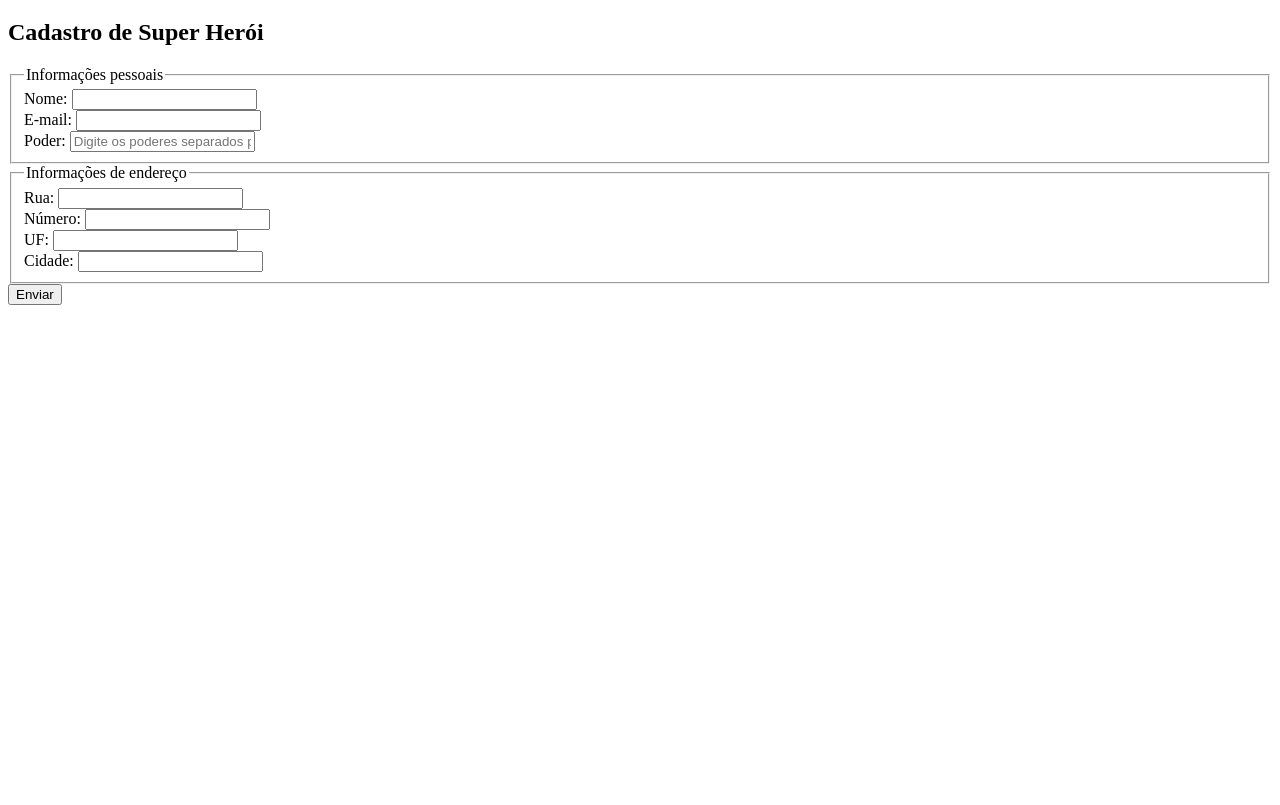
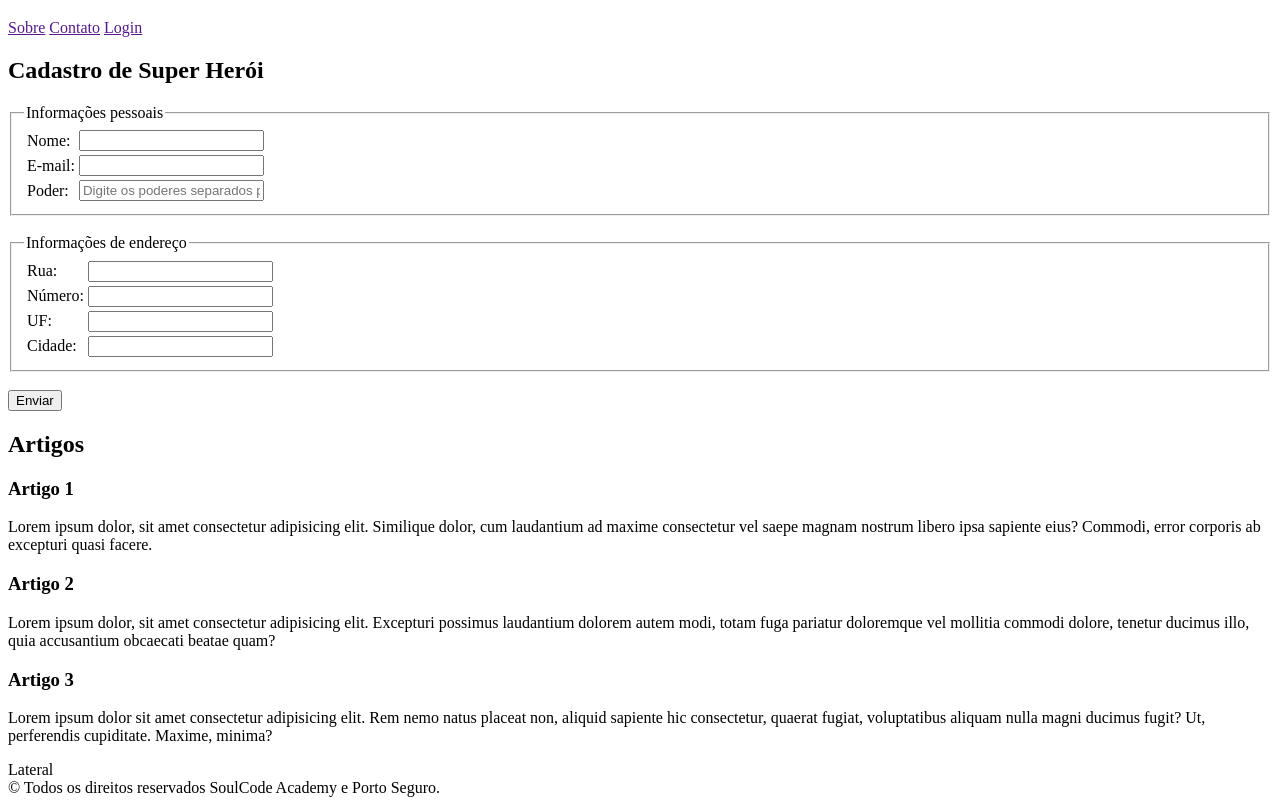
Before and after one commit to asassaki/HTML, a plain HTML site: page aula270623/index.html in a window 1280 px wide. Shown: the part 61-866 px from the top of the page. Before the commit the page ends 800 px from the top, so only its background shows below. Drawn offline with Linux system fonts and the light colour scheme.

Commit message:
formatação

```diff
--- a/aula270623/index.html
+++ b/aula270623/index.html
@@ -1,51 +1,123 @@
 <!DOCTYPE html>
 <html lang="pt-BR">
+
 <head>
   <meta charset="UTF-8">
   <title>Layout da Página</title>
 </head>
+
 <body>
+
+  <header>
     <h1>Layout da Página</h1>
-  <h2>Cadastro de Super Herói</h2>
+    <nav>
+      <a href="">Sobre</a>
+      <a href="">Contato</a>
+      <a href="">Login</a>
+    </nav>
+  </header>
 
+  <main>
+    <!--
+    SEO (search engine optimization)
+    <header> -> Estrutura o cabeçalho da página
+    <main> -> Estrutura o corpo principal da página
+    <footer> -> Estrutura o rodapé da página
+    <aside> -> Estrutura uma barra lateral
+    <nav> -> (Navegação) Links
+    <section> -> Seção da página
+    <article> -> Define um artigo na página
+    <div> ->
+    -->
+
+    <section>
+      <h2 title="Cabeçalho">Cadastro de Super Herói</h2>
       <!--
     GET -> Envia pela url
     POST -> Envia pelo pacote da requisição (fica escondido)
     -->
-
       <form action="" method="post">
 
         <fieldset>
           <legend>Informações pessoais</legend>
-      <label for="nome">Nome:</label>
-      <input type="text" name="nome" id="nome" maxlength="100" required><br>
-
-      <label for="email">E-mail:</label>
-      <input type="email" name="email" id="email" maxlength="200" required><br>
-
-      <label for="poder">Poder:</label>
-      <input type="text" name="poder" id="poder" maxlength="500" placeholder="Digite os poderes separados por vírgula" required>
-
-    </fieldset>
+          <table>
+            <tr>
+              <td><label for="nome">Nome:</label></td>
+              <td><input type="text" name="nome" id="nome" maxlength="100" required></td>
+            </tr>
+            <tr>
+              <td><label for="email">E-mail:</label></td>
+              <td><input type="email" name="email" id="email" maxlength="200" required></td>
+            </tr>
+            <tr>
+              <td><label for="poder">Poder:</label></td>
+              <td><input type="text" name="poder" id="poder" maxlength="500"
+                  placeholder="Digite os poderes separados por vírgula" required></td>
+            </tr>
+          </table>
+        </fieldset><br>
 
         <fieldset>
           <legend>Informações de endereço</legend>
-
-      <label for="rua">Rua:</label>
-      <input type="text" name="rua" id="rua" maxlength="200" required><br>
-
-      <label for="num">Número:</label>
-      <input type="text" name="num" id="num" maxlength="10" required><br>
-
-      <label for="estado">UF:</label>
-      <input type="text" name="estado" id="estado" maxlength="200" required><br>
-
-      <label for="cidade">Cidade:</label>
-      <input type="text" name="cidade" id="cidade" maxlength="200" required><br>
-
-    </fieldset>
+          <table>
+            <tr>
+              <td><label for="rua">Rua:</label></td>
+              <td><input type="text" name="rua" id="rua" maxlength="200" required></td>
+            </tr>
+            <tr>
+              <td><label for="num">Número:</label></td>
+              <td><input type="text" name="num" id="num" maxlength="10" required></td>
+            </tr>
+            <tr>
+              <td><label for="estado">UF:</label></td>
+              <td><input type="text" name="estado" id="estado" maxlength="200" required></td>
+            </tr>
+            <tr>
+              <td><label for="cidade">Cidade:</label></td>
+              <td><input type="text" name="cidade" id="cidade" maxlength="200" required></td>
+            </tr>
+          </table>
+        </fieldset><br>
 
         <button>Enviar</button>
       </form>
+    </section>
+
+    <section>
+      <article>
+        <h2>Artigos</h2>
+        <h3>Artigo 1</h3>
+        <p>Lorem ipsum dolor, sit amet consectetur adipisicing elit. Similique dolor, cum laudantium ad maxime
+          consectetur vel saepe magnam nostrum libero ipsa sapiente eius? Commodi, error corporis ab excepturi quasi
+          facere.</p>
+        <h3>Artigo 2</h3>
+        <p>Lorem ipsum dolor, sit amet consectetur adipisicing elit. Excepturi possimus laudantium dolorem autem modi,
+          totam fuga pariatur doloremque vel mollitia commodi dolore, tenetur ducimus illo, quia accusantium obcaecati
+          beatae quam?</p>
+        <h3>Artigo 3</h3>
+        <p>Lorem ipsum dolor sit amet consectetur adipisicing elit. Rem nemo natus placeat non, aliquid sapiente hic
+          consectetur, quaerat fugiat, voluptatibus aliquam nulla magni ducimus fugit? Ut, perferendis cupiditate.
+          Maxime, minima?</p>
+      </article>
+    </section>
+
+  </main>
+
+  <aside>
+    <div>
+      <div>
+        <div>
+          <div>
+            Lateral
+          </div>
+        </div>
+      </div>
+    </div>
+  </aside>
+
+  <footer>
+    &copy; Todos os direitos reservados SoulCode Academy e Porto Seguro.
+  </footer>
 </body>
+
 </html>
```
Lines whose indentation alone changed are shown as unchanged.
